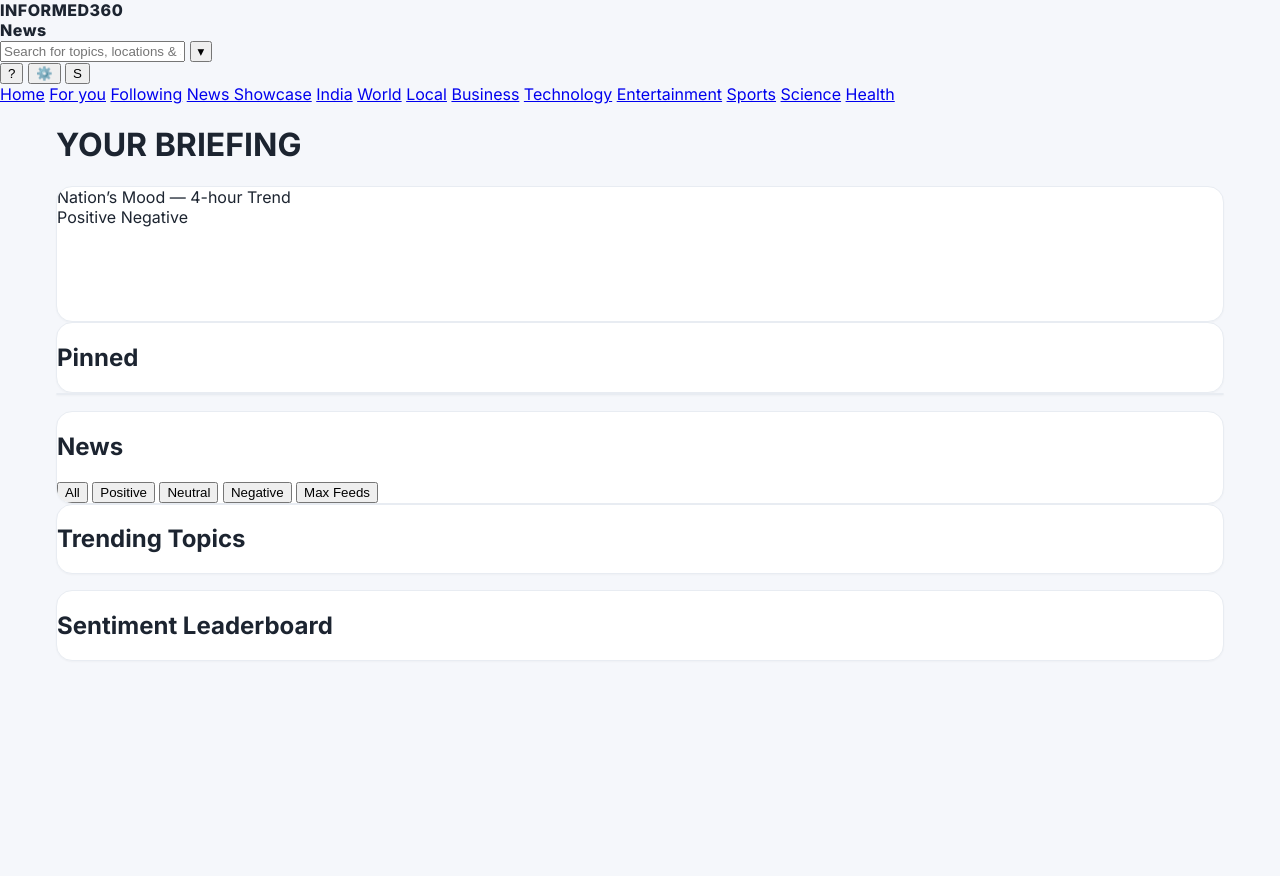
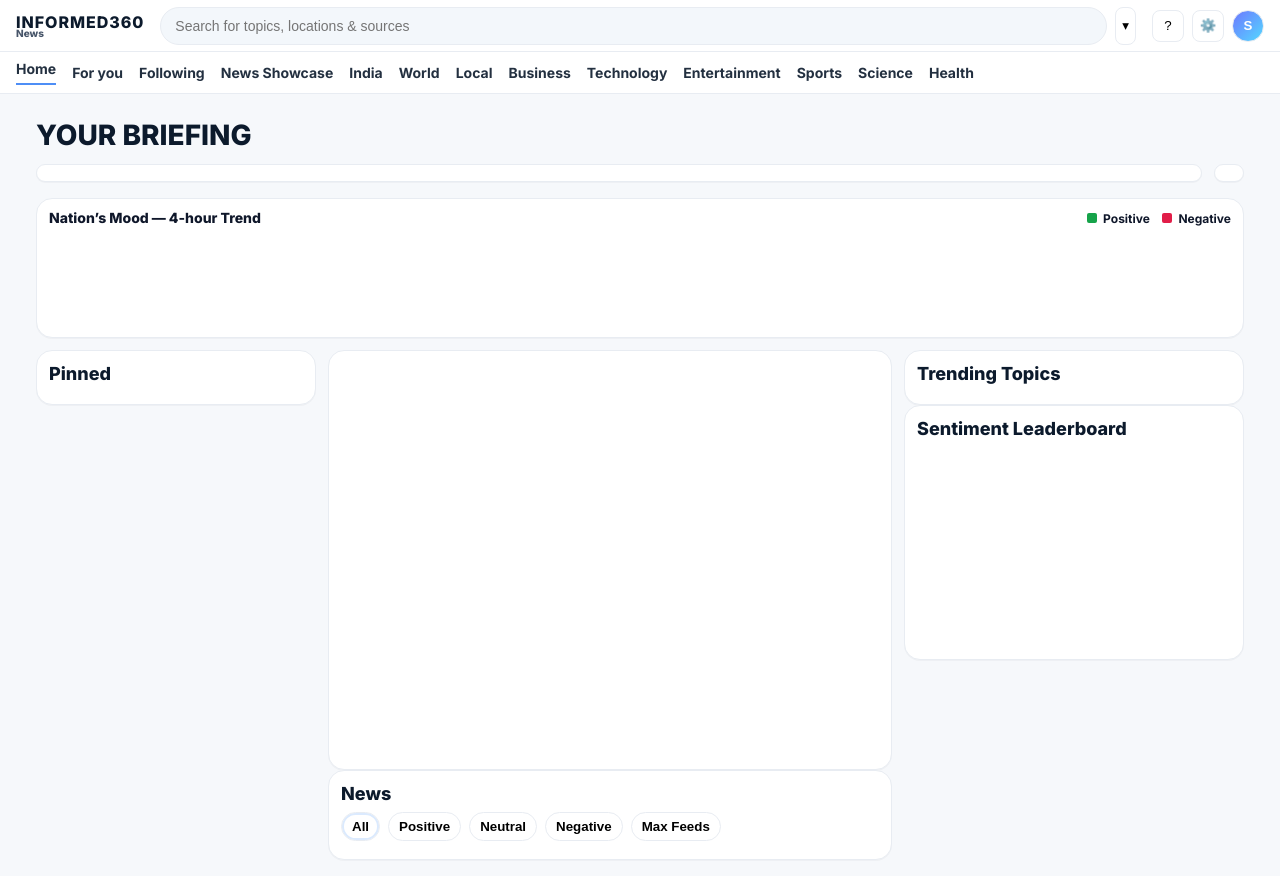
Before and after one commit to srajx786/Informed360_T, a website: page public/index.html in a window 1280 px wide. Before the commit the page ends 800 px from the top, so only its background shows below. Drawn offline with nearby package versions, Linux system fonts and the light colour scheme.

Commit message:
Update styles.css

```diff
--- a/public/styles.css
+++ b/public/styles.css
@@ -1,67 +1,124 @@
-:root {
-  --bg: #f5f7fb;
-  --card: #ffffff;
-  --text: #1c2430;
-  --muted: #667085;
-  --radius: 16px;
+:root{
+  --bg:#F6F8FB;
+  --card:#FFFFFF;
+  --ink:#0c1a2c;
+  --muted:#475569;
+  --line:#e8ecf2;
+  --shadow:0 1px 0 rgba(12,26,44,.03);
+
+  --pos:#16a34a; /* green */
+  --neu:#64748b; /* slate */
+  --neg:#e11d48; /* red */
 }
 
-* { box-sizing: border-box; }
-
-html, body {
-  margin: 0;
-  padding: 0;
-  font-family: Inter, system-ui, -apple-system, Segoe UI, Roboto, Helvetica, Arial, sans-serif;
-  color: var(--text);
-  background: var(--bg);
+*{box-sizing:border-box}
+html,body{height:100%}
+body{
+  margin:0;
+  font-family:Inter,system-ui,-apple-system,Segoe UI,Roboto,Ubuntu,Cantarell,Noto Sans,sans-serif;
+  color:var(--ink);
+  background:var(--bg);
 }
 
-.topbar {
-  height: 56px;
-  display: flex;
-  align-items: center;
-  padding: 0 16px;
-  background: #ffffff;
-  border-bottom: 1px solid #e8ecf2;
+/* ===== Top nav ===== */
+.topnav{
+  height:52px;
+  display:flex;
+  align-items:center;
+  gap:16px;
+  padding:0 16px;
+  border-bottom:1px solid var(--line);
+  background:#fff;
 }
+.brand{display:flex;flex-direction:column;line-height:1}
+.brand-main{font-weight:800;letter-spacing:.06em}
+.brand-sub{font-size:10px;font-weight:800;color:var(--muted);margin-top:-2px}
+.search-wrap{flex:1;display:flex;gap:8px;justify-content:center}
+.search-input{
+  width:min(960px,100%);
+  height:38px;border:1px solid var(--line);
+  border-radius:999px;padding:0 14px;font-size:14px;background:#F3F7FB;
+}
+.search-expand{height:38px;border:1px solid var(--line);border-radius:8px;background:#fff}
+.top-actions{display:flex;gap:8px}
+.top-icon{height:32px;width:32px;border:1px solid var(--line);border-radius:8px;background:#fff}
+.top-avatar{height:32px;width:32px;border-radius:50%;border:1px solid var(--line);background:linear-gradient(135deg,#6d78ff,#54d8ff);color:#fff;font-weight:800}
 
-.brand {
-  font-weight: 800;
-  letter-spacing: .5px;
+/* ===== Primary nav ===== */
+.primary-nav{
+  display:flex;gap:16px;align-items:center;
+  padding:8px 16px;border-bottom:1px solid var(--line);background:#fff
 }
+.primary-nav a{
+  color:var(--ink);text-decoration:none;font-weight:700;font-size:14px;opacity:.9
+}
+.primary-nav a.active{border-bottom:2px solid #3b82f6;padding-bottom:6px}
 
-.container {
-  max-width: 1200px;
-  margin: 20px auto;
-  padding: 0 16px;
+/* ===== Container/grid ===== */
+.container{max-width:1240px;margin:0 auto;padding:16px}
+.page-kicker{margin:8px 0 0;font-size:28px;font-weight:800}
+.page-sub{color:var(--muted);margin:4px 0 12px}
+
+/* ===== Cards ===== */
+.card{
+  background:var(--card);
+  border:1px solid var(--line);
+  border-radius:16px;
+  box-shadow:var(--shadow);
+  padding:12px;
 }
+.card-title{margin:0 0 8px;font-size:18px;font-weight:800}
+.stack{display:flex;flex-direction:column;gap:10px}
 
-.card {
-  background: var(--card);
-  border: 1px solid #e8ecf2;
-  border-radius: var(--radius);
-  overflow: hidden;
-  box-shadow: 0 1px 2px rgba(16, 24, 40, 0.03);
+/* ===== Pills / chips ===== */
+.pill{
+  display:inline-flex;align-items:center;gap:8px;
+  padding:8px 14px;border-radius:999px;background:#fff;
+  border:1px solid var(--line);box-shadow:var(--shadow);color:var(--ink);font-weight:700
 }
+.pill .pos{color:var(--pos)}
+.pill .neu{color:var(--neu)}
+.pill .neg{color:var(--neg)}
+.chip{border:1px solid var(--line);background:#fff;border-radius:999px;padding:6px 10px;font-weight:700}
+.chip.active{box-shadow:0 0 0 2px #dbeafe inset}
 
-.card + .card { margin-top: 16px; }
+/* ===== Top stripe (NEW) ===== */
+.top-stripe{
+  display:grid;grid-template-rows:auto auto auto;gap:8px;margin-bottom:12px
+}
+.top-row{
+  display:grid;grid-template-columns:1fr max-content;align-items:center;gap:12px
+}
+.markets-row{display:flex;flex-wrap:wrap;gap:8px}
+.weather-pill{font-weight:800}
 
-.card-header {
-  padding: 12px 16px;
-  border-bottom: 1px solid #e8ecf2;
+/* split-bar card */
+.mood-splitbar-row.card{padding:8px 12px 10px}
+.splitbar-header{display:flex;align-items:center;justify-content:space-between;margin-bottom:6px}
+.splitbar-title{font-weight:800;color:#0f172a;font-size:14px}
+.legend-chip{display:inline-flex;align-items:center;gap:6px;font-size:12px;font-weight:700;color:#0f172a;margin-left:8px}
+.legend-pos::before,.legend-neg::before{
+  content:"";display:inline-block;width:10px;height:10px;border-radius:2px
 }
+.legend-pos::before{background:var(--pos)}
+.legend-neg::before{background:var(--neg)}
+.splitbar-body{position:relative}
 
-.card-header h3 {
-  margin: 0;
-  font-size: 16px;
+/* ===== 3-col grid ===== */
+.grid{
+  display:grid;grid-template-columns:280px 1fr 340px;gap:12px
 }
+.col.center .hero{height:420px} /* keep your hero height */
+.leaderboard{min-height:200px}
 
-.card-body {
-  padding: 12px 16px 16px;
+/* ===== News list basics (unchanged style placeholder) ===== */
+.news .news-filter{display:flex;gap:8px;margin-bottom:6px}
+
+/* ===== Responsive ===== */
+@media (max-width: 1060px){
+  .grid{grid-template-columns:1fr}
+  .col.right,.col.pinned{order:2}
+  .col.center{order:1}
+  .top-row{grid-template-columns:1fr}
+  .weather-pill{justify-self:start}
 }
-
-#leaderboardChart {
-  width: 100%;
-  height: 100%;
-  max-width: 100%;
-}
```
